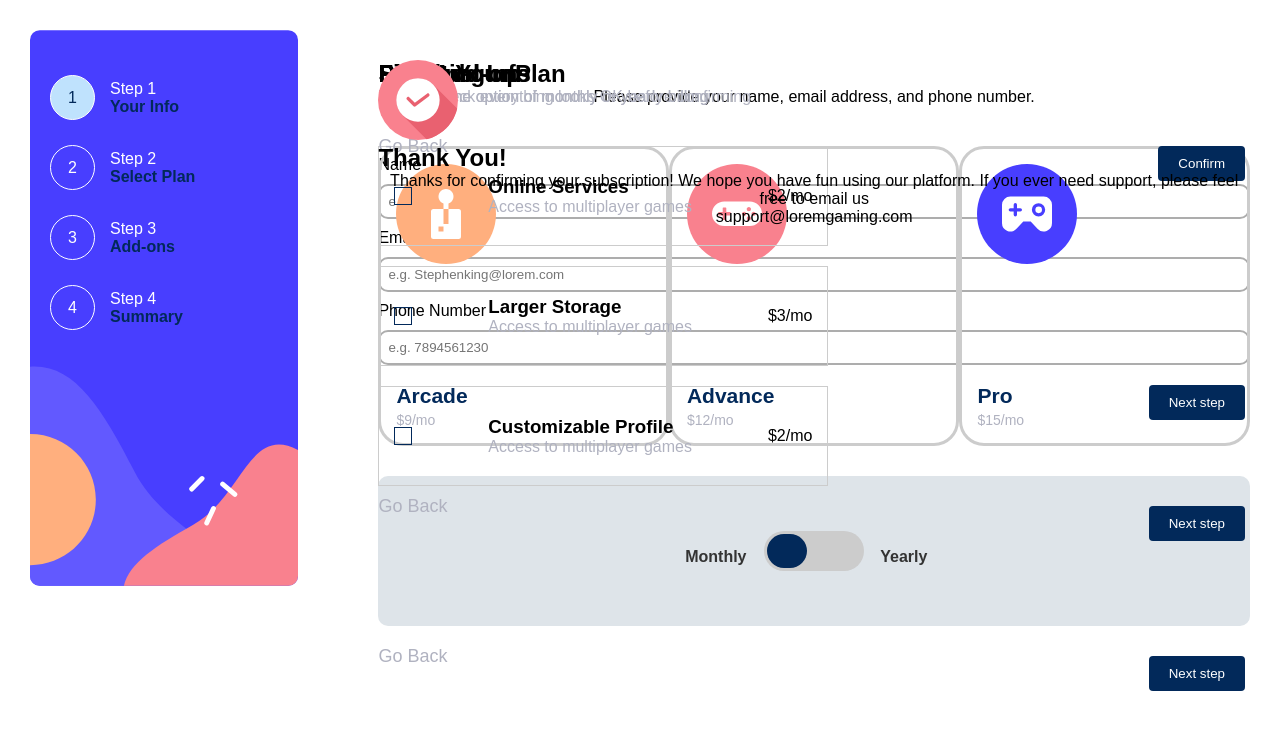
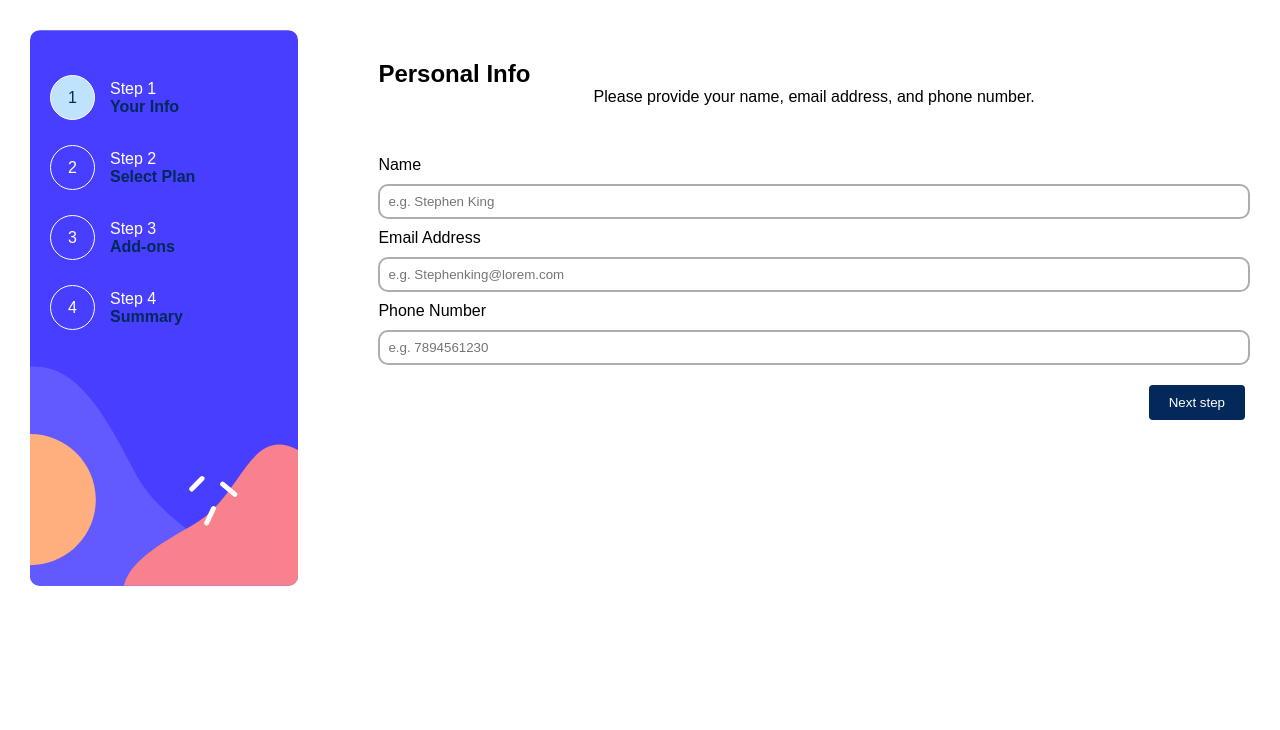
Before and after one commit to Nagarajumv99/m-v-nagaraju0007-ME_FE_XMULTISTEP_FORM-master, a plain HTML site: page index.html in a window 1280 px wide. Drawn offline with Linux system fonts and the light colour scheme.

Commit message:
Hide steps in the subscription process by default

```diff
--- a/index.html
+++ b/index.html
@@ -32,7 +32,7 @@
       </div>
 
       <!-- Step 2 -->
-      <div class="step step-2">
+      <div class="step step-2" style="display:none;">
         <h2 class="heading">Select Your Plan</h2>
         <p class="graypara">You have the option of monthly or yearly billing</p>
         <div class="plans">
@@ -67,7 +67,7 @@
       </div>
 
       <!-- Step 3 -->
-      <div class="step step-3">
+      <div class="step step-3" style="display:none;">
         <h2 class="heading">Pick Add-ons</h2>
         <p class="graypara">You have the option of monthly or yearly billing</p>
         <div class="addons">
@@ -101,7 +101,7 @@
       </div>
 
       <!-- Step 4 -->
-      <div class="step step-4">
+      <div class="step step-4" style="display:none;">
         <h2 class="heading">Finishing up</h2>
         <p class="graypara">Double check everything looks OK before confirming</p>
         <div id="summary"></div>
@@ -110,7 +110,7 @@
       </div>
 
       <!-- Thank You -->
-      <div class="step step-5">
+      <div class="step step-5" style="display:none;">
         <img src="assets/images/icon-thank-you.svg" alt="thank you" class="thankyou">
         <h2 class="heading">Thank You!</h2>
         <p class="summary-para">Thanks for confirming your subscription! We hope you have fun using our platform. If you ever need support, please feel free to email us<br>support@loremgaming.com</p>
```
